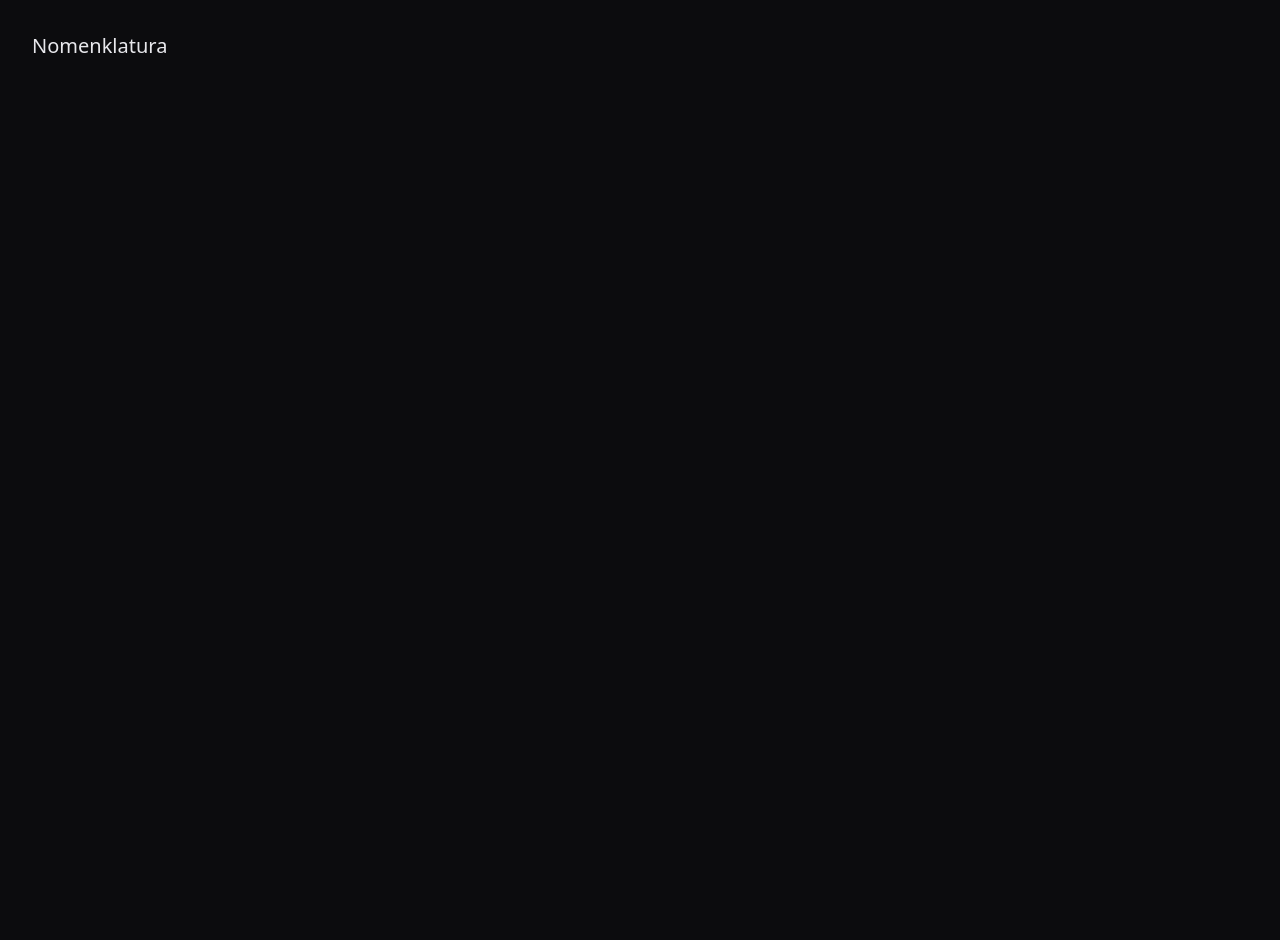
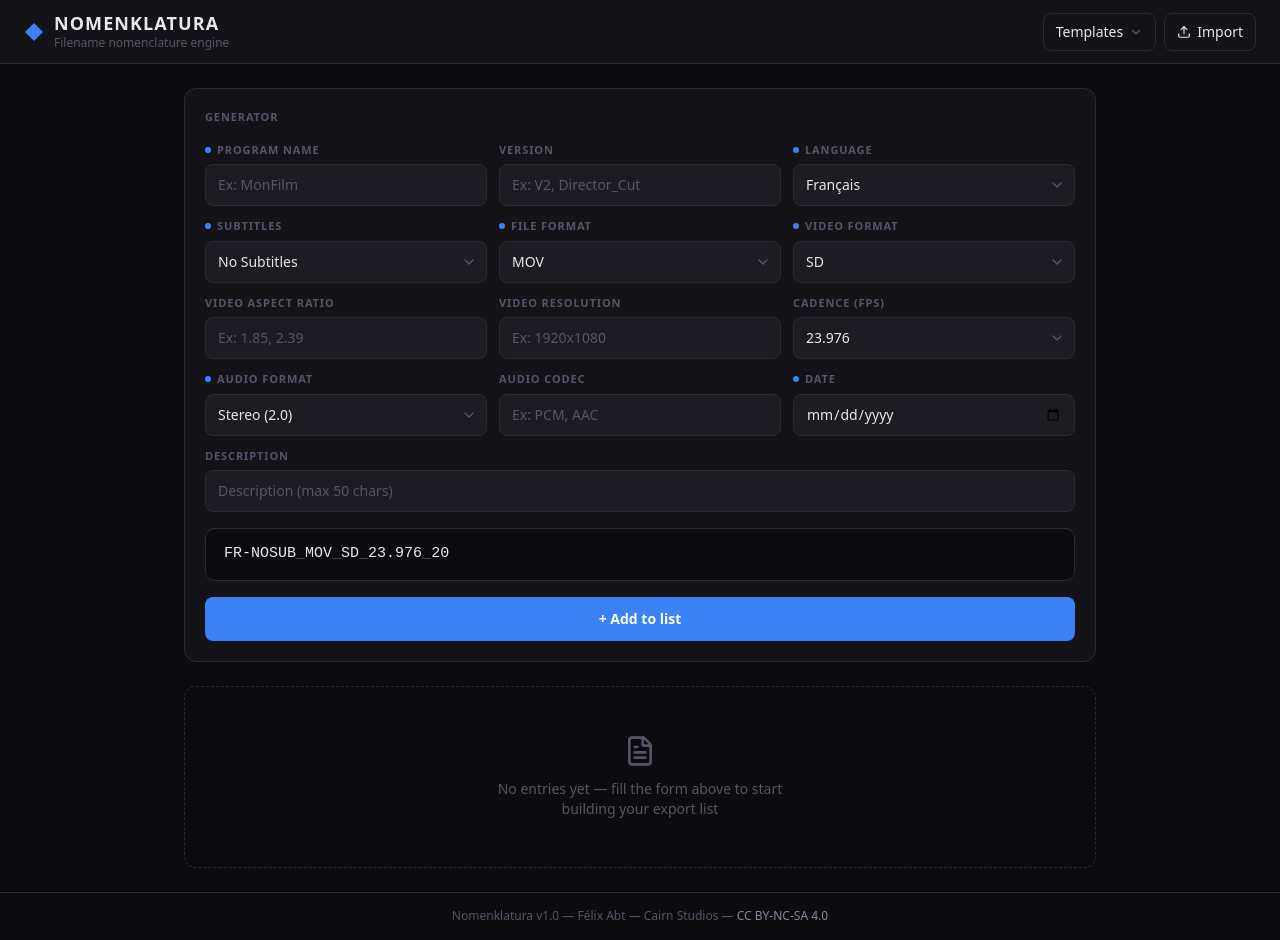
Before and after one commit to Redcat468/Nomenklatura, a React (Vite) app: page / in a window 1280 px wide. Before the commit the page ends 800 px from the top, so only its background shows below. Built offline with nearby package versions, Linux system fonts and the light colour scheme.

Commit message:
feat: wire up App.jsx — first working prototype with form, entries, and CRUD

```diff
--- a/src/App.jsx
+++ b/src/App.jsx
@@ -1,7 +1,55 @@
+import { useState, useCallback } from 'react';
+import AppHeader from './components/Layout/AppHeader';
+import AppFooter from './components/Layout/AppFooter';
+import DynamicForm from './components/Generator/DynamicForm';
+import EntryList from './components/EntryList/EntryList';
+import { useSchema } from './hooks/useSchema';
+import { useEntries } from './hooks/useEntries';
+
 function App() {
+  const { schema, initialFormValues } = useSchema();
+  const { entries, addEntry, updateEntry, duplicateEntry, deleteEntry, reorderEntries, replaceAllEntries, appendEntries } = useEntries(schema);
+
+  const [editingIndex, setEditingIndex] = useState(null);
+  const [showImport, setShowImport] = useState(false);
+  const [showTemplates, setShowTemplates] = useState(false);
+
+  const editingEntry = editingIndex !== null ? entries[editingIndex] : null;
+
+  const handleAdd = useCallback((formValues, metadata) => {
+    addEntry(formValues, metadata);
+  }, [addEntry]);
+
+  const handleUpdate = useCallback((formValues, metadata) => {
+    if (editingIndex !== null) {
+      updateEntry(editingIndex, formValues, metadata);
+      setEditingIndex(null);
+    }
+  }, [editingIndex, updateEntry]);
+
+  const handleEdit = useCallback((index) => {
+    setEditingIndex(index);
+  }, []);
+
+  const handleCancelEdit = useCallback(() => {
+    setEditingIndex(null);
+  }, []);
+
+  const handleDelete = useCallback((index) => {
+    if (editingIndex === index) setEditingIndex(null);
+    deleteEntry(index);
+  }, [editingIndex, deleteEntry]);
+
   return (
-    <div className="min-h-screen bg-bg-base text-text-primary">
-      <h1 className="text-xl p-8">Nomenklatura</h1>
+    <div className="min-h-screen flex flex-col bg-bg-base">
+      <AppHeader onOpenTemplates={() => setShowTemplates(true)} onOpenImport={() => setShowImport(true)} />
+
+      <main className="flex-1 w-full max-w-[960px] mx-auto px-6 py-6 flex flex-col gap-6">
+        <DynamicForm schema={schema} initialFormValues={initialFormValues} onAdd={handleAdd} onUpdate={handleUpdate} editingEntry={editingEntry} onCancelEdit={handleCancelEdit} />
+        <EntryList entries={entries} editingIndex={editingIndex} onEdit={handleEdit} onDuplicate={duplicateEntry} onDelete={handleDelete} onReorder={reorderEntries} />
+      </main>
+
+      <AppFooter />
     </div>
   );
 }
```
